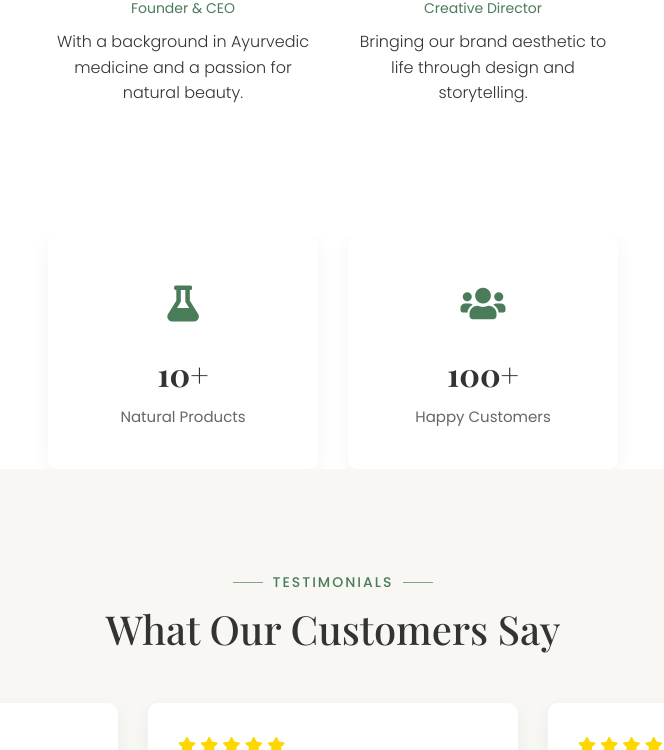
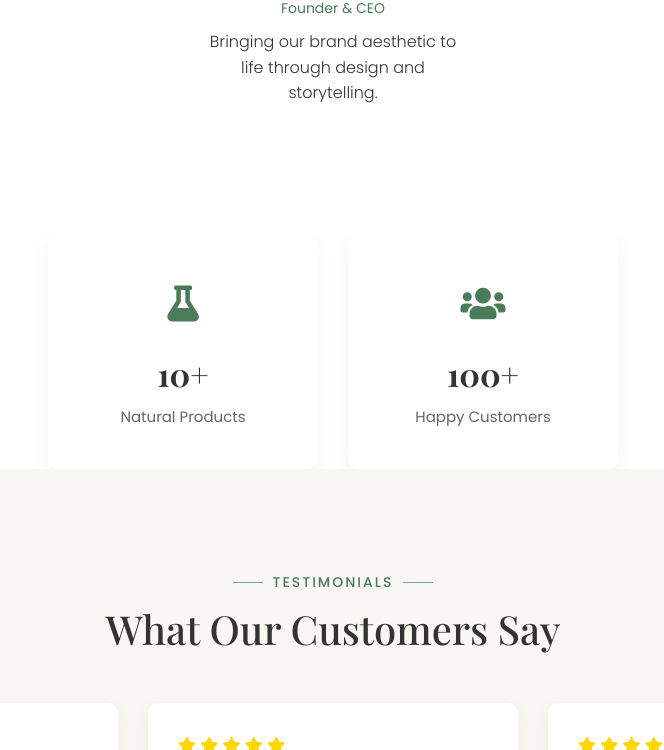
Before and after one commit to ammar1zahid/Meraki-Organics, a plain HTML site: page about.html in a window 1280 px wide. Shown: the part 3934-4684 px from the top of the page, without its empty margins (307-971 px from the left). Drawn offline with nearby package versions, Linux system fonts and the light colour scheme.

```diff
--- a/about.html
+++ b/about.html
@@ -307,10 +307,9 @@
         </div>
 
         <div class="row" style="align-items: center; justify-content: center;">
-          <div class="col-lg-3 col-md-6">
+          <!-- <div class="col-lg-3 col-md-6">
             <div class="team-member">
               <div class="team-image">
-                <!-- <img src="images/gloria.jpg" alt="Ananya Sharma - Founder & CEO"> -->
                 <div class="team-social">
                   <a href="#"><i class="fab fa-linkedin-in"></i></a>
                   <a href="#"><i class="fab fa-instagram"></i></a>
@@ -323,7 +322,7 @@
                 <p>With a background in Ayurvedic medicine and a passion for natural beauty.</p>
               </div>
             </div>
-          </div>
+          </div> -->
           <div class="col-lg-3 col-md-6">
             <div class="team-member">
               <div class="team-image">
@@ -336,7 +335,7 @@
               </div>
               <div class="team-info">
                 <h4>Rana Fahad</h4>
-                <div class="team-designation">Creative Director</div>
+                <div class="team-designation">Founder & CEO</div>
                 <p>Bringing our brand aesthetic to life through design and storytelling.</p>
               </div>
             </div>
```
